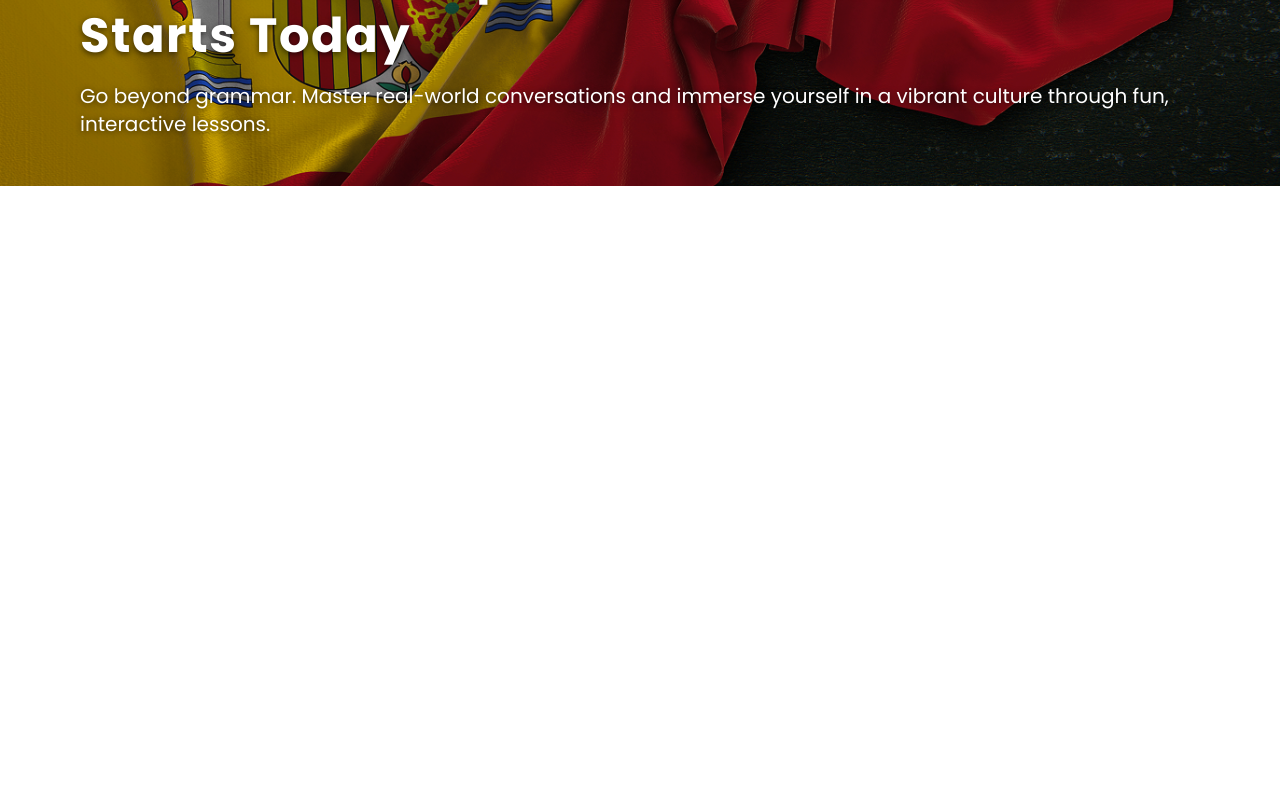
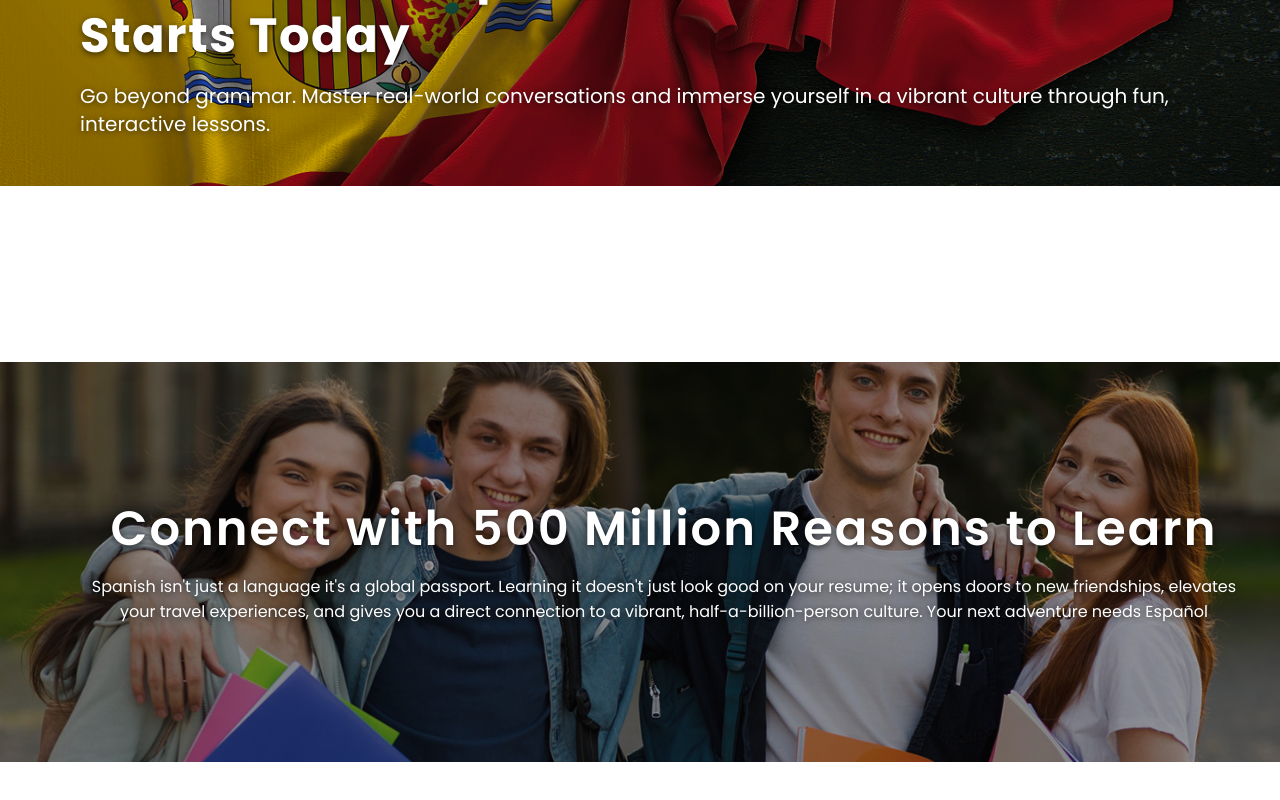
Before and after one commit to parthj712/Herencia-Hispa-a, a Next.js app: page / in a window 1280 px wide. Shown: the part 630-1430 px from the top of the page. Before the commit the page ends 832 px from the top, so only its background shows below. Built offline with nearby package versions, Linux system fonts and the light colour scheme.

Commit message:
add 500 comp

```diff
--- /dev/null
+++ b/src/Comp/MainHome/Connect500/Connect500.js
@@ -0,0 +1,25 @@
+import React from 'react'
+
+const Connect500 = () => {
+    return (
+        <div className="py-40">
+            <section
+                className="relative w-full h-[80vh] md:lg:h-[50vh] lg:h-[50vh] flex items-center justify-center bg-cover bg-center"
+                style={{ backgroundImage: "url('/connect500.png')" }}
+            >
+
+                {/* Text Content */}
+                <div className="pl-10 md:pl-16 lg:pl-20 relative z-10 max-w-7xl text-left text-white px-8 py-12">
+                    <h1 className="text-center drop-shadow-[0_2px_3px_rgba(0,0,0,0.6)] text-2xl md:text-[22px] lg:text-5xl font-semibold mb-4 tracking-[1px] md:tracking-[1.5px] lg:tracking-[2px] lg:leading-[60px] md:leading-[40px]">
+                        Connect with 500 Million Reasons to Learn
+                    </h1>
+                    <p className="text-center text-lg md:text-[16px] drop-shadow-[0_1px_3px_rgba(0,0,0,0.6)]">
+                        Spanish isn't just a language it's a global passport. Learning it doesn't just look good on your resume; it opens doors to new friendships, elevates your travel experiences, and gives you a direct connection to a vibrant, half-a-billion-person culture. Your next adventure needs Español
+                    </p>
+                </div>
+            </section>
+        </div>
+    )
+}
+
+export default Connect500
--- a/src/Comp/MainHome/MainHome.js
+++ b/src/Comp/MainHome/MainHome.js
@@ -1,12 +1,14 @@
 import React from 'react'
 import Welcome from './Welcome/Welcome'
 import HeroSection from './HeroSection/HeroSection'
+import Connect500 from './Connect500/Connect500'
 
 const MainHome = () => {
   return (
     <div >
         <Welcome/>
         <HeroSection/>
+        <Connect500/>
     </div>
   )
 }
```
Also changed, not shown: public/connect500.png (added).
